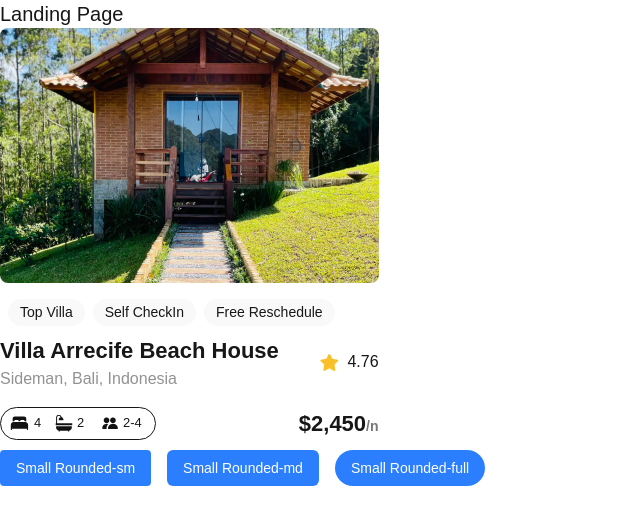
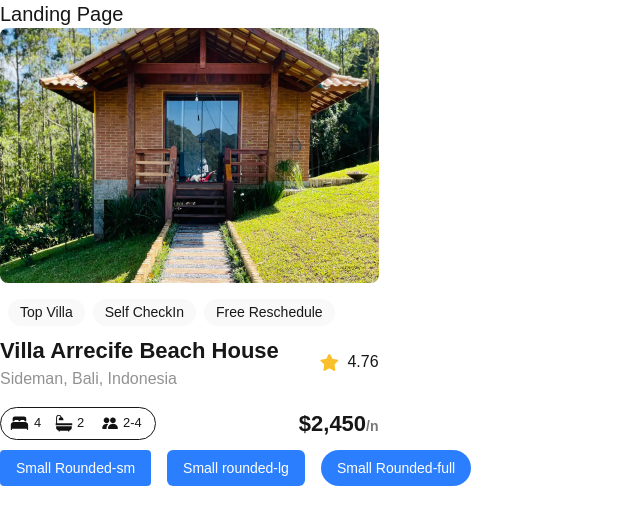
Before and after one commit to Salomegit/alx-project-0x00-setup, a Next.js app in the folder alx-project-0x00/: page /landing in a window 1280 px wide. Shown: the top 524 px of the page, without its empty margins (0-640 px from the left). Built offline with nearby package versions, Linux system fonts and the light colour scheme.

Commit message:
style atribute in props edited

```diff
--- a/alx-project-0x00/components/Button.tsx
+++ b/alx-project-0x00/components/Button.tsx
@@ -2,8 +2,7 @@ import React from "react";
 
 interface ButtonProps {
   title: string;
-  styles?: string; // tailwind classes passed as string
-}
+  styles: string; }
 
 const Button: React.FC<ButtonProps> = ({ title, styles }) => {
   return (
--- a/alx-project-0x00/pages/landing.tsx
+++ b/alx-project-0x00/pages/landing.tsx
@@ -12,7 +12,7 @@ const landing:React.FC = () => {
 
        <div className="flex gap-4">
         <Button title="Small Rounded-sm" styles="text-sm rounded-sm px-2 py-1" />
-        <Button title="Small Rounded-md" styles="text-sm rounded-md px-2 py-1" />
+        <Button title="Small rounded-lg" styles="text-sm rounded-md px-2 py-1" />
         <Button
           title="Small Rounded-full"
           styles="text-sm rounded-full px-2 py-1"
```
